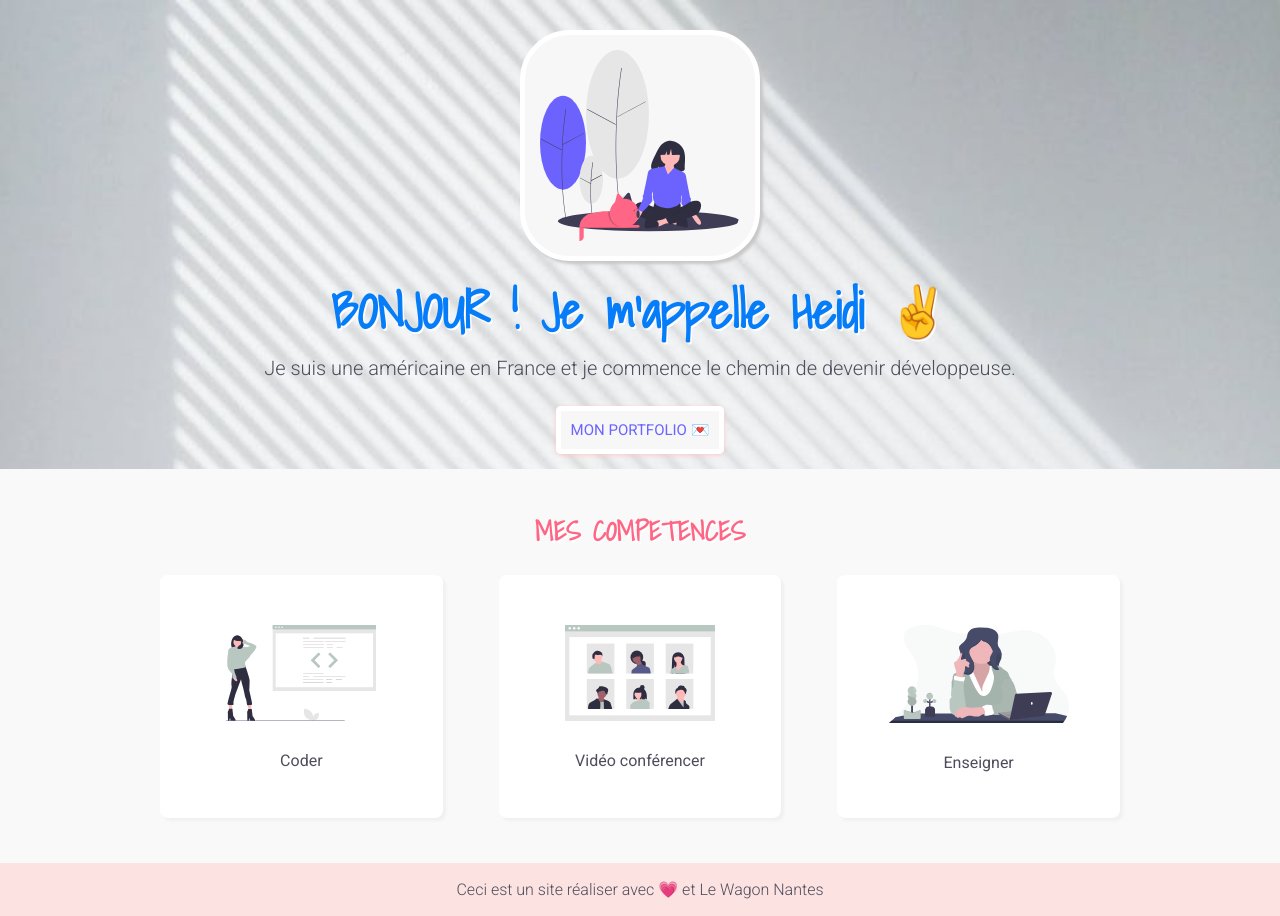
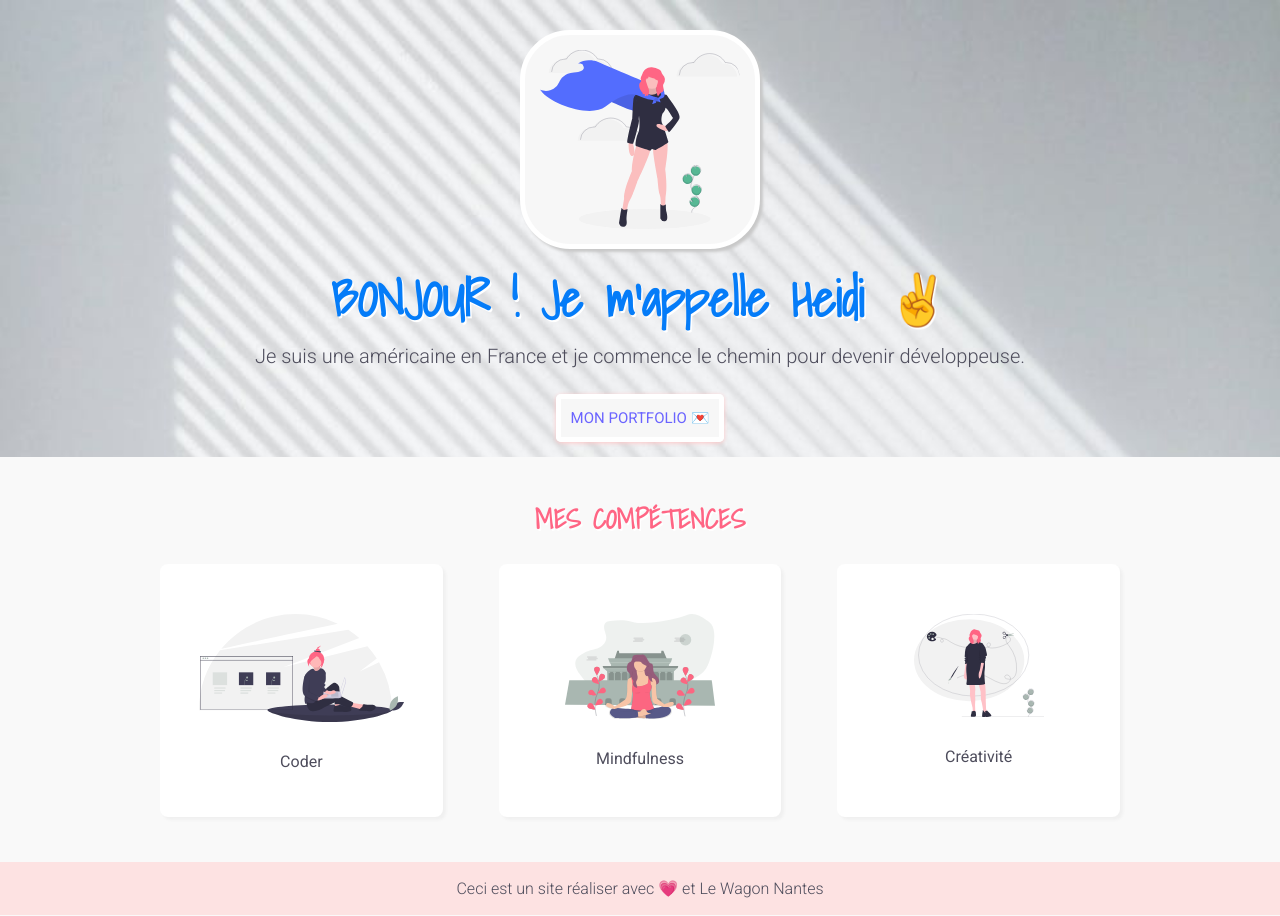
Before and after one commit to HeidiHappens/my-profile, a plain HTML site: page index.html in a window 1280 px wide. Drawn offline with Linux system fonts and the light colour scheme.

Commit message:
Add files via upload

```diff
--- a/index.html
+++ b/index.html
@@ -11,32 +11,32 @@
 
 	<body>
 		<div id="banner">
-			<img src="images/undraw_friends_r511.svg" alt="friends" width="200px">
+			<img src="images/undraw_super_woman_dv0y.svg" alt="friends" width="200px">
 			<h1>BONJOUR ! Je m'appelle Heidi ✌️</h1>
-			<p>Je suis une américaine en France et je commence le chemin de devenir développeuse.</p>
+			<p>Je suis une américaine en France et je commence le chemin pour devenir développeuse.</p>
 
 			<a href="#" class="btn">MON PORTFOLIO 💌</a>
 			<br>
 		</div>
 
 		<div class="comps">
-			<h2>MES COMPETENCES</h2>
+			<h2>MES COMPÉTENCES</h2>
 		</div>
 
 		<div class="cards">
 			<div class="card">
-				<img src="images/proud_coder.svg" alt="Coder" width="150px">
+				<img src="images/undraw_web_development_w2vv.svg" alt="Coder" width="205px">
 	    		<p>Coder</p>
 	    	</div>
 
 	    	<div class="card">
-	     		<img src="images/conference_call.svg" alt="Vidéo" width="150px">
-	    		<p>Vidéo conférencer</p>
+	     		<img src="images/undraw_mindfulness_scgo.svg" alt="Vidéo" width="150px">
+	    		<p>Mindfulness</p>
 	    	</div>
 
 	    	<div class="card">
-	    		<img src="images/teacher.svg" alt="enseigner" width="180px">
-	    		<p>Enseigner</p>
+	    		<img src="images/undraw_creative_woman_v415.svg" alt="enseigner" width="130px">
+	    		<p>Créativité</p>
 	    	</div>
 	    </div>
 
--- a/style.css
+++ b/style.css
@@ -57,7 +57,6 @@ a{
 	background-color: rgb(247,247,247);
 	border: 5px solid white;
 	padding: 10px;
-	margin-bottom: 50px;
 	border-radius: 5px;
 	box-shadow: 0px 1px 4px rgb(255, 199, 199);
 }
```
Also changed, not shown: images/undraw_creative_woman_v415.svg (added), images/undraw_dua_lipa_ixam.svg (added), images/undraw_mindfulness_scgo.svg (added), images/undraw_super_woman_dv0y.svg (added), images/undraw_web_development_w2vv.svg (added), images/undraw_yoga_248n.svg (added).
